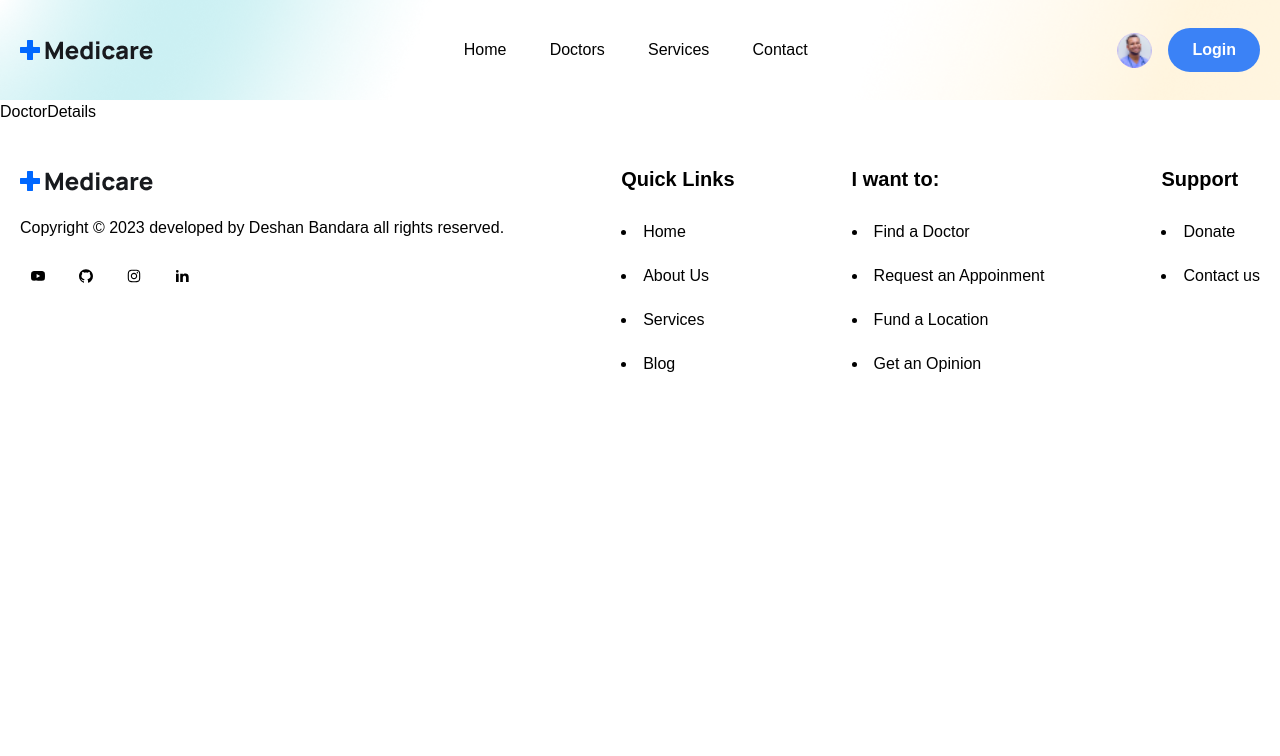
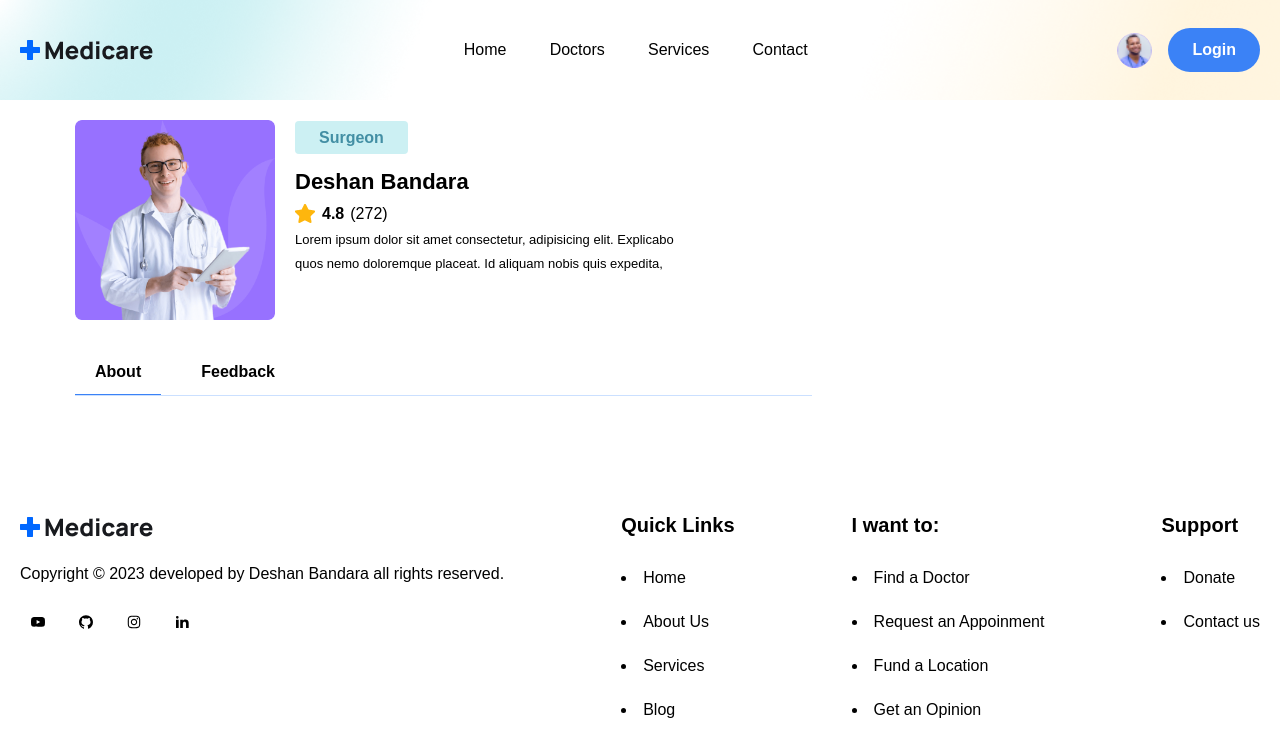
Before and after one commit to DeshanBandara/Doctor-Appointment-Booking-Website, a React (Vite) app in the folder frontend/: page /doctors/1 in a window 1280 px wide. Shown: the top 756 px of the page. Built offline with nearby package versions, Linux system fonts and the light colour scheme.

Commit message:
modified

```diff
--- a/frontend/src/pages/Doctors/DoctorDetails.jsx
+++ b/frontend/src/pages/Doctors/DoctorDetails.jsx
@@ -1,9 +1,65 @@
-import React from 'react'
+import React, {useState, userState} from 'react'
+import doctorImg from '../../assets/images/doctor-img02.png'
+import starIcon from '../../assets/images/Star.png'
 
 const DoctorDetails = () => {
-  return (
-    <div>DoctorDetails</div>
-  )
+
+  const [tab, setTab] = useState('about')
+
+  return <section>
+    <div className="max-w-[1170px] px-5 mx-auto">
+      <div className="grid md:grid-cols-3 gap-[50px]">
+        <div className="md:col-span-2">
+          <div className="flex items-center gap-5">
+            <figure className='max-w-[200px] max-h-[200px]'>
+              <img src={doctorImg} alt="" className='w-full mt-5 mb-5' />
+            </figure>
+
+            <div>
+              <span className='bg-[#CCF0F3] text-[#438fa4] py-1 px-6 lg:py-2 lg:px-6 text-[12px] leading-4
+              lg:text-[16px] lg:leading-7 font-semibold rounded'>Surgeon</span>
+              <h3 className='text-black text-[22px] leading-9 mt-3 font-bold'>
+                Deshan Bandara
+              </h3>
+              <div className="flex items-center gap-[6px]">
+                <span className='flex items-center gap-[6px] text-[14px] leading-5 lg:text-[16px] lg:leading-7
+                font-semibold text-black'>
+                  <img src={starIcon} alt="" /> 4.8
+                </span>
+                <span className='text-[14px] leading-5 lg:text-[16px] lg:leading-7
+                font-[400] text-textColor'>(272)</span>
+              </div>
+
+                <p className='text__para text-[12px] leading-6 md:text-[13px] lg:max-w-[390px]'>
+                  Lorem ipsum dolor sit amet consectetur, adipisicing elit. Explicabo quos nemo doloremque placeat.
+                  Id aliquam nobis quis expedita,
+                  </p>
+
+            </div>
+          </div>
+
+          <div className="mt-[50px] border-b border-solid border-[#0066ff34]">
+            <button
+            onClick={() => setTab('about')}
+            className={` ${tab==='about' && 'border-b border-solid border-blue-500'} py-2 px-5 mr-5 text-[16px] leading-7 text-black font-semibold`}>
+              About
+            </button>
+            <button
+            onClick={() => setTab('feedback')}
+              className={` ${tab === 'feedback' && 'border-b border-solid border-blue-500'} py-2 px-5 mr-5 text-[16px] leading-7 text-black font-semibold`}>
+              Feedback
+            </button>
+          </div>
+
+          <div className="mt-[50px]">
+
+          </div>
+
+        </div>
+      </div>
+    </div>
+    <br />
+  </section>
 }
 
 export default DoctorDetails
```
